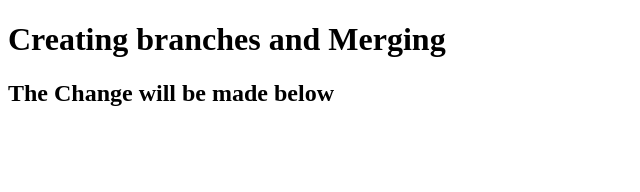
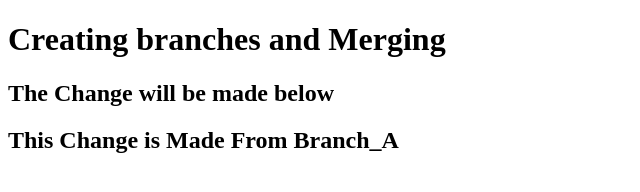
Before and after one commit to Maneesh-20dvl/Devops-cia, a plain HTML site: page Index.html in a window 1280 px wide. Shown: the whole page, without its empty margins (0-640 px from the left). Drawn offline with Linux system fonts and the light colour scheme.

Commit message:
Add  change from Branch_A

```diff
--- a/Index.html
+++ b/Index.html
@@ -4,5 +4,6 @@
   <body>
   <h1>Creating branches and Merging</h1>
   <h2> The Change will be made below</h2>
+    <h2> This Change is Made From Branch_A</h2>
   </body>
   </html>
```
